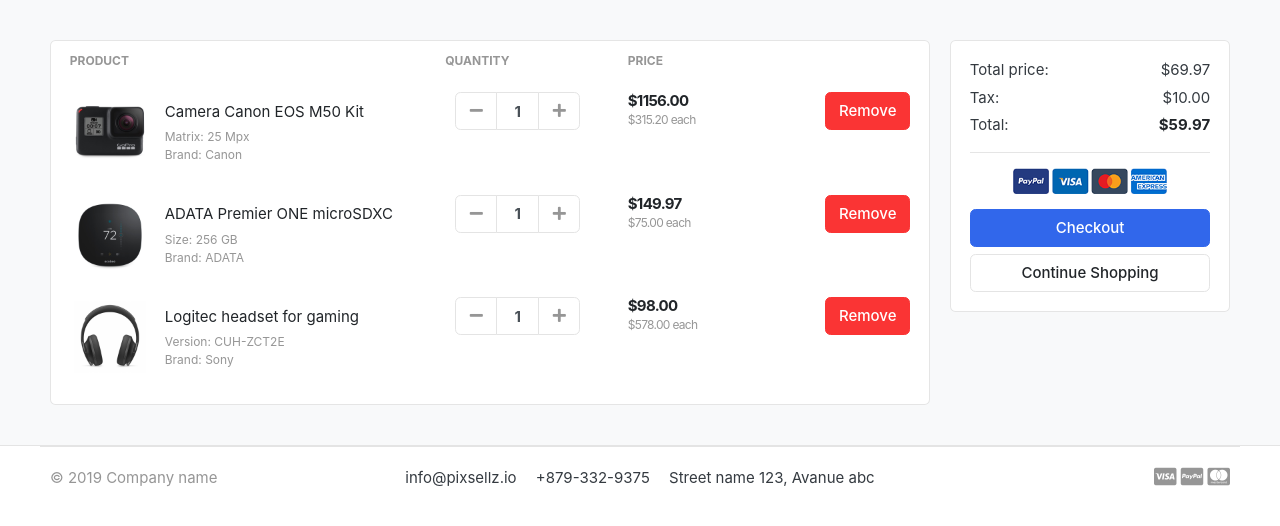
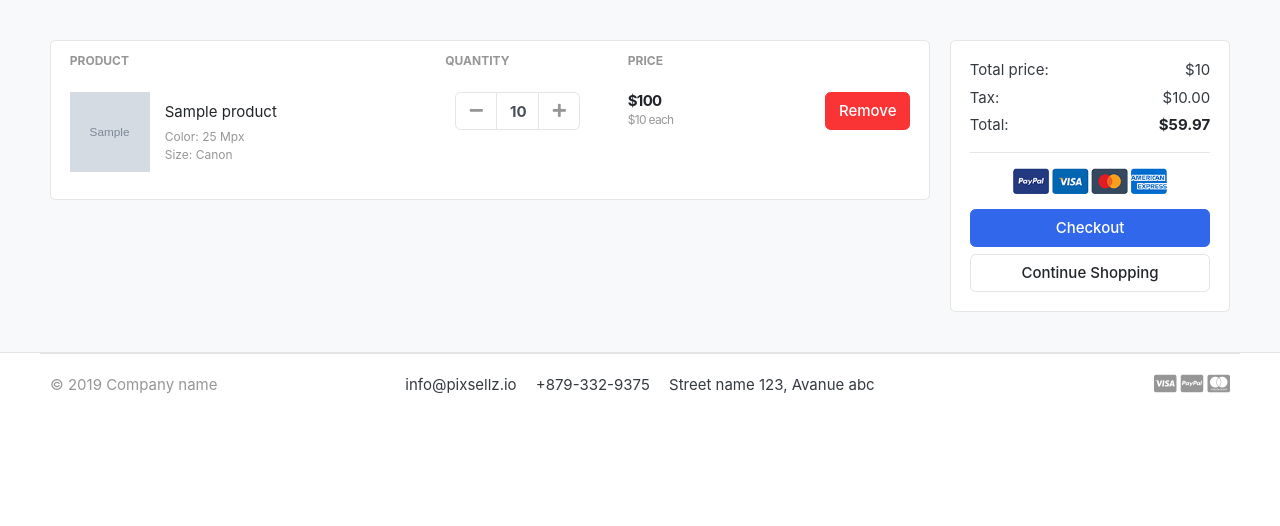
Before and after one commit to hasibafghan/bazaar-marketplace, a Django app: template carts/templates/carts/cart.html in a window 1280 px wide. Shown: the part 118-644 px from the top of the page. Run offline with Django 5.2, Linux system fonts and the light colour scheme; tables that the repository leaves empty hold one stand-in row (values such as "Sample post"); the template is opened without the code that fills it: values that come from a table or form of the project are taken from there, most other values are stand-ins (such as "Sample title", 1, 10 or a date in 2020); grey boxes marked "Sample" are stand-in pictures; some libraries are stand-ins or nearby versions; some web fonts are replaced.

Commit message:
Feat(carts app): Sub_total added in carts.models and Seesion_key funtion also added

```diff
--- a/carts/models.py
+++ b/carts/models.py
@@ -16,5 +16,8 @@ class CartItem(models.Model):
     quantity = models.IntegerField()
     is_active = models.BooleanField(default=True)
 
+    def sub_total(self):
+        return self.product.price * self.quantity
+
     def __str__(self):
         return self.product
--- a/carts/templates/carts/cart.html
+++ b/carts/templates/carts/cart.html
@@ -42,7 +42,6 @@
       </script>
     </head>
     <body>
-
       <section class="section-content padding-y bg">
         <div class="container">
           <!-- ============================ COMPONENT 1 ================================= -->
@@ -60,16 +59,17 @@
                     </tr>
                   </thead>
                   <tbody>
+                    {% for cart_item in cart_items %}
                       <tr>
                         <td>
                           <figure class="itemside align-items-center">
                             <div class="aside">
-                            <img src="{% static './images/items/11.jpg' %}" class="img-sm" />
+                              <img src="{{ cart_item.product.images.url }}" class="img-sm" />
                             </div>
                             <figcaption class="info">
-                            <a href="#" class="title text-dark">Camera Canon EOS M50 Kit</a>
+                              <a href="" class="title text-dark">{{cart_item.product.product_name}}</a>
                               <p class="text-muted small">
-                              Matrix: 25 Mpx <br /> Brand: Canon
+                                Color: 25 Mpx <br /> Size: Canon
                               </p>
                             </figcaption>
                           </figure>
@@ -81,99 +81,24 @@
                               <div class="input-group-prepend">
                                 <button class="btn btn-light" type="button" id="button-plus"><i class="fa fa-minus"></i></button>
                               </div>
-                            <input type="text" class="form-control" value="1" />
+                              <input type="text" class="form-control" value="{{cart_item.quantity}}" />
                               <div class="input-group-append">
-                              <button class="btn btn-light" type="button" id="button-minus"><i class="fa fa-plus"></i></button>
+                                <a href="{% url 'add_cart' cart_item.product.id %}" class="btn btn-light" id="button-minus"><i class="fa fa-plus"></i></a>
                               </div>
                             </div> <!-- input-group.// -->
                           </div> <!-- col.// -->
                         </td>
                         <td>
                           <div class="price-wrap">
-                          <var class="price">$1156.00</var>
-                          <small class="text-muted">$315.20 each</small>
+                            <var class="price">${{ cart_item.sub_total }}</var>
+                            <small class="text-muted">${{cart_item.product.price}} each</small>
                           </div> <!-- price-wrap .// -->
                         </td>
                         <td class="text-right">
                           <a href="" class="btn btn-danger">Remove</a>
                         </td>
                       </tr>
-                    <tr>
-                      <td>
-                        <figure class="itemside align-items-center">
-                          <div class="aside">
-                            <img src="{% static './images/items/10.jpg' %}" class="img-sm" />
-                          </div>
-                          <figcaption class="info">
-                            <a href="#" class="title text-dark">ADATA Premier ONE microSDXC</a>
-                            <p class="text-muted small">
-                              Size: 256 GB <br /> Brand: ADATA
-                            </p>
-                          </figcaption>
-                        </figure>
-                      </td>
-                      <td>
-                        <!-- col.// -->
-                        <div class="col">
-                          <div class="input-group input-spinner">
-                            <div class="input-group-prepend">
-                              <button class="btn btn-light" type="button" id="button-plus"><i class="fa fa-minus"></i></button>
-                            </div>
-                            <input type="text" class="form-control" value="1" />
-                            <div class="input-group-append">
-                              <button class="btn btn-light" type="button" id="button-minus"><i class="fa fa-plus"></i></button>
-                            </div>
-                          </div> <!-- input-group.// -->
-                        </div> <!-- col.// -->
-                      </td>
-                      <td>
-                        <div class="price-wrap">
-                          <var class="price">$149.97</var>
-                          <small class="text-muted">$75.00 each</small>
-                        </div> <!-- price-wrap .// -->
-                      </td>
-                      <td class="text-right">
-                        <a href="" class="btn btn-danger">Remove</a>
-                      </td>
-                    </tr>
-                    <tr>
-                      <td>
-                        <figure class="itemside align-items-center">
-                          <div class="aside">
-                            <img src="{% static './images/items/9.jpg' %}" class="img-sm" />
-                          </div>
-                          <figcaption class="info">
-                            <a href="#" class="title text-dark">Logitec headset for gaming</a>
-                            <p class="small text-muted">
-                              Version: CUH-ZCT2E <br /> Brand: Sony
-                            </p>
-                          </figcaption>
-                        </figure>
-                      </td>
-                      <td>
-                        <!-- col.// -->
-                        <div class="col">
-                          <div class="input-group input-spinner">
-                            <div class="input-group-prepend">
-                              <button class="btn btn-light" type="button" id="button-plus"><i class="fa fa-minus"></i></button>
-                            </div>
-                            <input type="text" class="form-control" value="1" />
-                            <div class="input-group-append">
-                              <button class="btn btn-light" type="button" id="button-minus"><i class="fa fa-plus"></i></button>
-                            </div>
-                          </div> <!-- input-group.// -->
-                        </div> <!-- col.// -->
-                      </td>
-                      <td>
-                        <div class="price-wrap">
-                          <var class="price">$98.00</var>
-                          <small class="text-muted">$578.00 each</small>
-                        </div> <!-- price-wrap .// -->
-                      </td>
-                      <td class="text-right">
-                        <a href="" class="btn btn-danger">Remove</a>
-                      </td>
-                    </tr>
+                    {% endfor %}
                   </tbody>
                 </table>
               </div> <!-- card.// -->
@@ -183,7 +108,7 @@
                 <div class="card-body">
                   <dl class="dlist-align">
                     <dt>Total price:</dt>
-                    <dd class="text-right">$69.97</dd>
+                    <dd class="text-right">${{total}}</dd>
                   </dl>
                   <dl class="dlist-align">
                     <dt>Tax:</dt>
--- a/carts/urls.py
+++ b/carts/urls.py
@@ -3,5 +3,6 @@ from . import views
 
 
 urlpatterns = [
-    path('' , views.cart , name='cart')
+    path('' , views.cart , name='cart'),
+    path('add_cart/<int:product_id>' , views.add_cart , name='add_cart')
 ]
```
Also changed, not shown: carts/views.py (+55 -4 lines), product/templates/product/product_detail.html (added, +129 -0 lines). Lines whose indentation alone changed are shown as unchanged.
